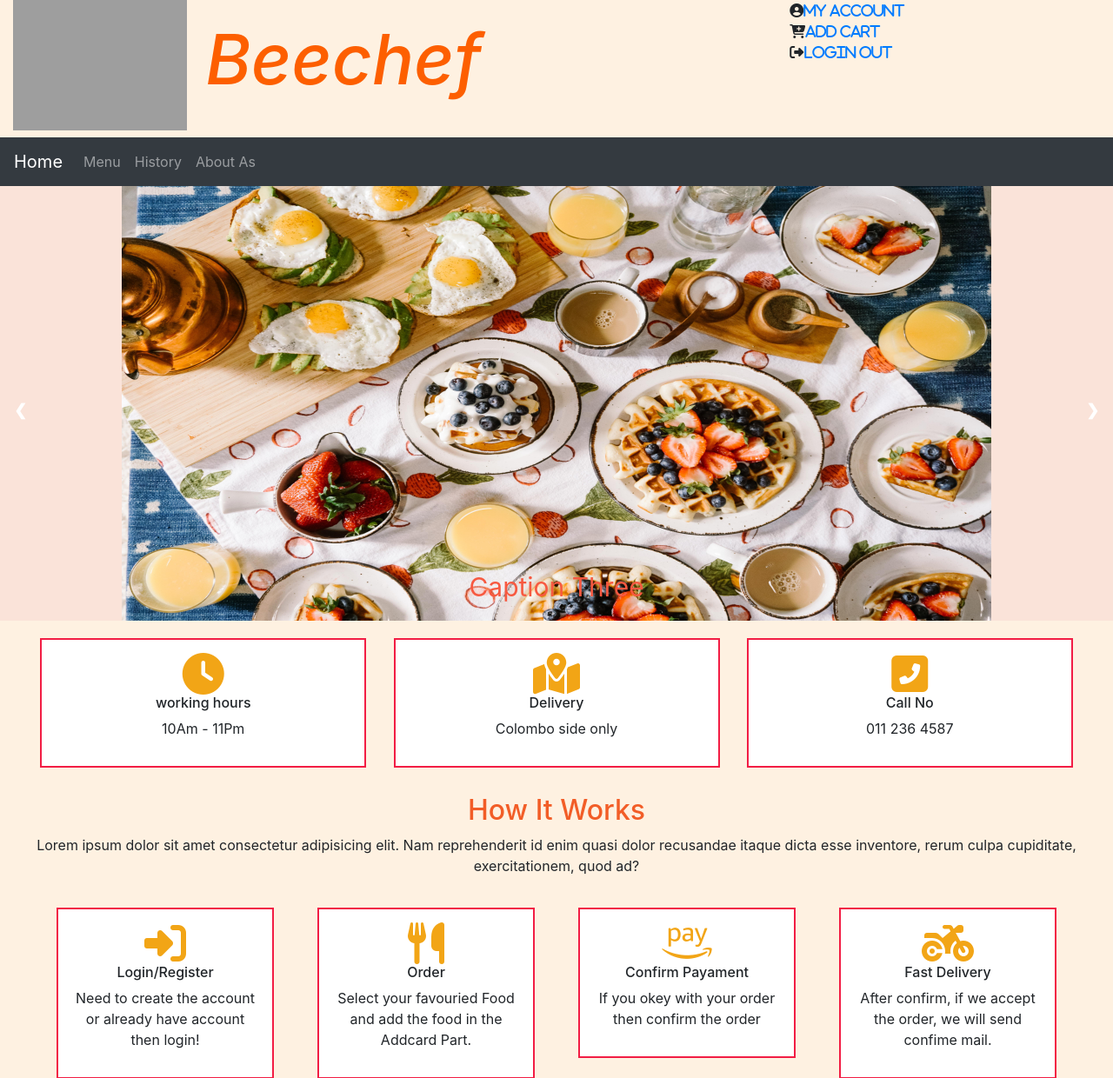
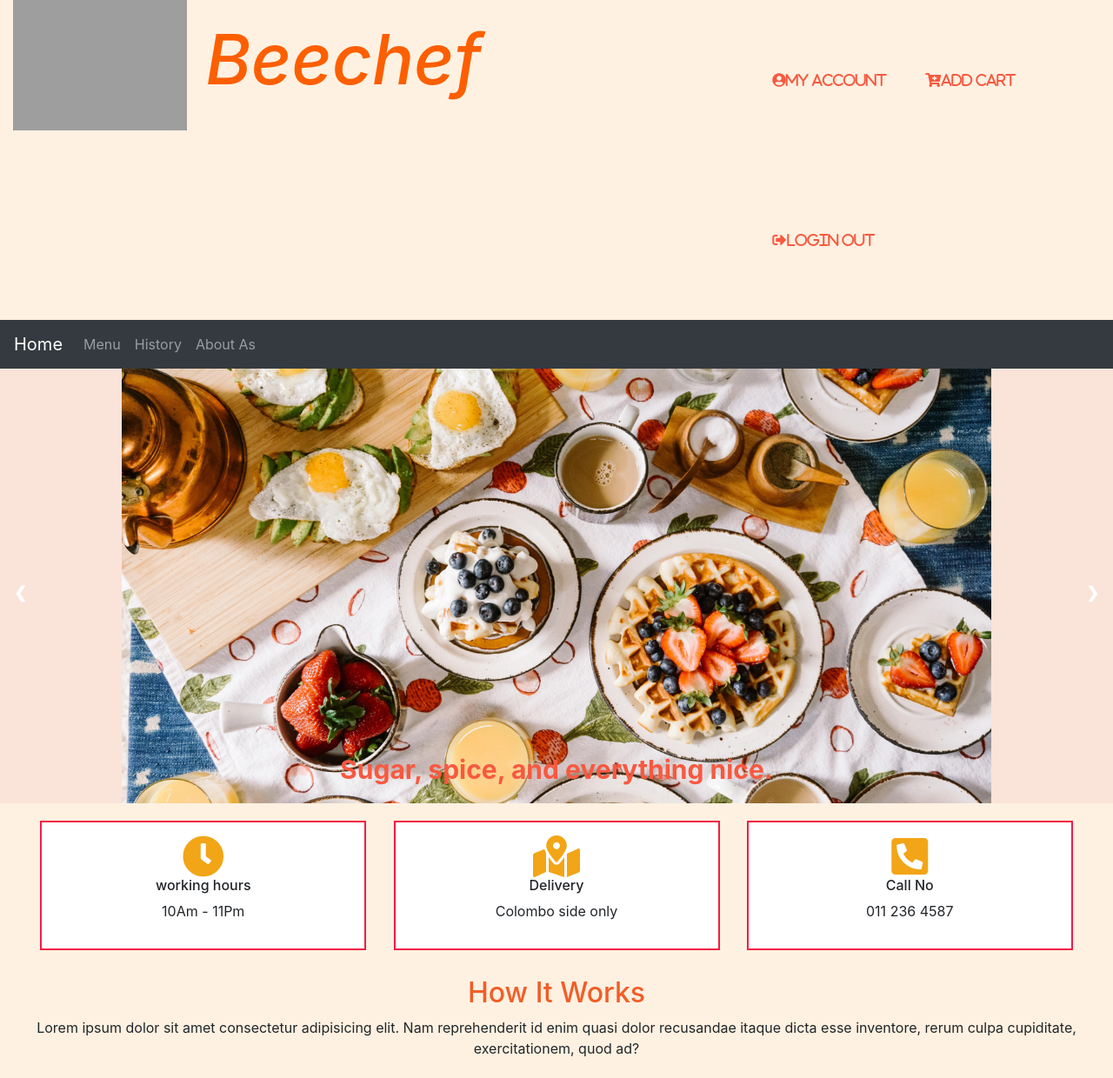
Before and after one commit to Kirushanthi26/Beechef, a PHP site: page / in a window 1280 px wide. Shown: the top 1240 px of the page at 87% size. Run offline with PHP 8.4, Linux system fonts and the light colour scheme; data comes from the database, SQL or seed files in the repository; data that the repository does not hold is empty; some libraries are stand-ins or nearby versions; grey boxes are pictures that could not be loaded.

Commit message:
basic bug fixing in home page

```diff
--- a/css/homestyle.css
+++ b/css/homestyle.css
@@ -6,6 +6,13 @@
     text-shadow: 0 0 2px #f6f6e9;
 }
 * {box-sizing: border-box}
+
+a{
+  display: flex;
+  justify-content: center;
+  align-items: center;
+
+}
 .mySlides1{display: none}
 img {vertical-align:middle;}
 
@@ -13,13 +20,14 @@ img {vertical-align:middle;}
 .slideshow-container {
 background-color: #fae3d9;
  width: 100%;
-  position: relative;
+ position: relative;
   margin: auto;
+}
 
-}
 .text {
     color: #F75940;
     font-size: 30px;
+    font-weight: bolder;
     padding: 8px 12px;
     position: absolute;
     bottom: 8px;
--- a/css/login_Style.css
+++ b/css/login_Style.css
@@ -2,7 +2,7 @@
 .image-container{
     background: url('food.jpg') center no-repeat;
     background-size: cover;
-    height: 100vh;
+
 
 }
 .form-container{
--- a/header.php
+++ b/header.php
@@ -8,6 +8,7 @@
   <script src="https://ajax.googleapis.com/ajax/libs/jquery/3.5.1/jquery.min.js"></script>
   <script src="https://cdnjs.cloudflare.com/ajax/libs/popper.js/1.16.0/umd/popper.min.js"></script>
   <script src="https://maxcdn.bootstrapcdn.com/bootstrap/4.5.2/js/bootstrap.min.js"></script>
+  <link rel="stylesheet" href="https://cdnjs.cloudflare.com/ajax/libs/font-awesome/5.15.3/css/all.min.css" integrity="sha512-iBBXm8fW90+nuLcSKlbmrPcLa0OT92xO1BIsZ+ywDWZCvqsWgccV3gFoRBv0z+8dLJgyAHIhR35VZc2oM/gI1w==" crossorigin="anonymous" />
     <!--create header part for login page-->
     <link rel="stylesheet" href="css/login_Style.css">
 </head>
--- a/header_home.php
+++ b/header_home.php
@@ -15,6 +15,9 @@
     <script src='https://kit.fontawesome.com/a076d05399.js'></script>
     <link rel="stylesheet" href="https://fonts.googleapis.com/icon?family=Material+Icons">
 
+    <link rel="stylesheet" href="https://cdnjs.cloudflare.com/ajax/libs/font-awesome/5.15.3/css/all.min.css" integrity="sha512-iBBXm8fW90+nuLcSKlbmrPcLa0OT92xO1BIsZ+ywDWZCvqsWgccV3gFoRBv0z+8dLJgyAHIhR35VZc2oM/gI1w==" crossorigin="anonymous" />
+
+
 
 
 </head>
--- a/index.php
+++ b/index.php
@@ -10,13 +10,11 @@ include "header_home.php";?>
     <h1 id="h1-1"><img src="css/logo.png" alt="logo" title="beechef logo" width="200px" id="">
     Beechef</h1>
     </div>
-    <div class="col-md-4" style="background-color:#fef1e1;">
-    <ul id="icon-set">
-    <li class="fas fa-user-circle"><b><a href="MyAccount.php">My Account</a></b></li><br>
-    <li class="fas fa-cart-plus"><b><a href="viewCart.php">Add Cart</a></b></li><Br>
-    <li class="fas fa-sign-out-alt"><b><a href="loginout.php">Login Out</a></b></li>
 
-    <ul>
+    <div class="col-md-4" style="background-color:#fef1e1;" class="nav_style">
+    <a href="MyAccount.php" style="padding: 80px 20px; display: inline-block;justify-content: center; align-items: center; color:#F75940; "><li class="fas fa-user-circle">My Account</li></a>
+    <a href="viewCart.php"style="padding:80px 20px; display: inline-block;justify-content: center; align-items: center;  color:#F75940; "><li class="fas fa-cart-plus">Add Cart</li></a>
+    <a href="loginout.php"style="padding: 80px 20px; display: inline-block;justify-content: center; align-items: center; color:#F75940; "><li class="fas fa-sign-out-alt">Login Out</li></a>
     </div>
 </div>
 </div>
@@ -41,21 +39,22 @@ include "header_home.php";?>
   </ul>
 </nav>
 <!-- Slideshow container -->
+<!-- style="width:1000px" height="500px" -->
 <div class="slideshow-container">
     <center>
   <div class="mySlides1">
-    <img src="css/img1.jpg" style="width:1000px" height="500px">
-    <div class="text">Caption Three</div>
+    <img src="css/img1.jpg" style="width:1000px; height:500px; object-fit:cover;">
+    <div class="text" style="font-weight: bolder;">Sugar, spice, and everything nice.</div>
   </div>
 
   <div class="mySlides1">
-    <img src="css/img2.jpg" style="width:1000px" height="500px">
-    <div class="text">Caption Three</div>
+    <img src="css/img2.jpg" style="width:1000px; height:500px; object-fit:cover;">
+    <div class="text" style="font-weight: bolder;">Good food, good life.</div>
   </div>
 
   <div class="mySlides1">
-    <img src="css/img3.jpg" style="width:1000px" height="500px">
-    <div class="text">Caption Three</div>
+    <img src="css/img3.jpg" style="width:1000px; height:500px; object-fit:cover;">
+    <div class="text" style="font-weight: bolder;">Food is an important part of a balanced diet.</div>
   </div>
 </center>
   <a class="prev" onclick="plusSlides(-1, 0)">&#10094;</a>
```
Also changed, not shown: database/bee_chef.sql (+37 -10 lines), headerdesign.php (+4 -7 lines), MyAccount.php (line endings or trailing spaces).
